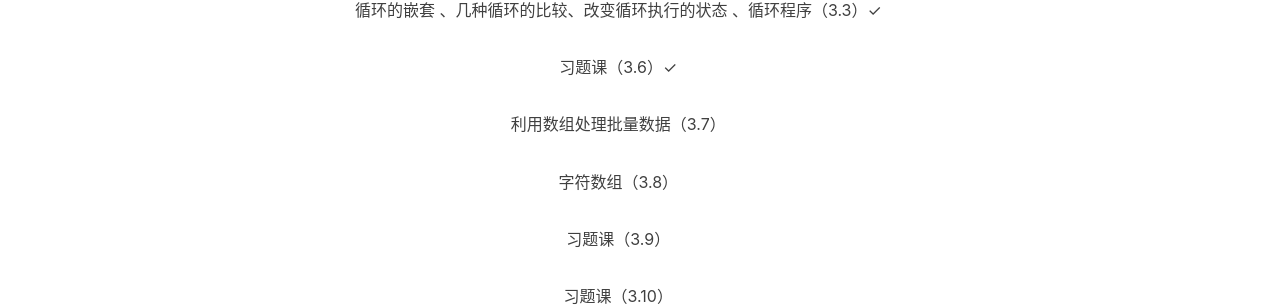
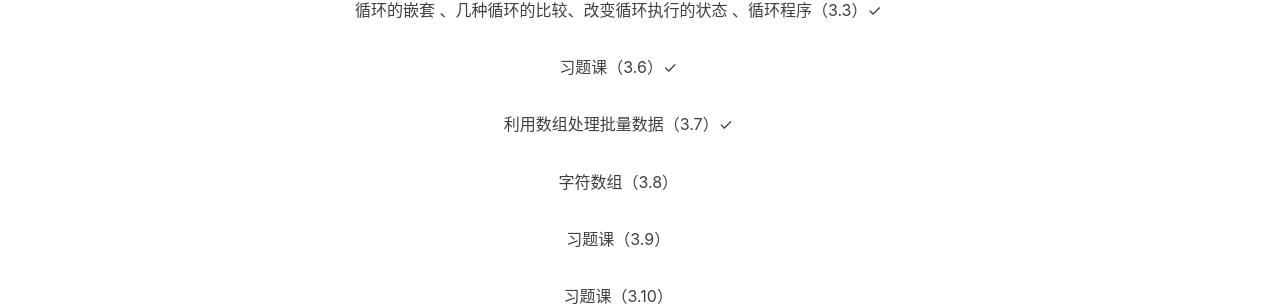
Before and after one commit to YS-yorigamishion/YS-yorigamishion.github.io, a Jekyll site: the page built from _posts/2022-2-21-C语言学习时间表.md, in a window 1280 px wide. Shown: the part 1033-1339 px from the top of the page. Built offline with Jekyll 4.4.1, drawn with Linux system fonts in a browser that asks for light colours; nearby versions of some CDN libraries; comment, search, counter and statistics services are not loaded.

Commit message:
Update 2022-2-21-C语言学习时间表.md

```diff
--- a/_posts/2022-2-21-C语言学习时间表.md
+++ b/_posts/2022-2-21-C语言学习时间表.md
@@ -30,7 +30,7 @@ tags:
 
 <p align="center">习题课（3.6）✓</p>
 
-<p align="center">利用数组处理批量数据（3.7）</p>
+<p align="center">利用数组处理批量数据（3.7）✓</p>
 
 <p align="center">字符数组（3.8）</p>
 
```
